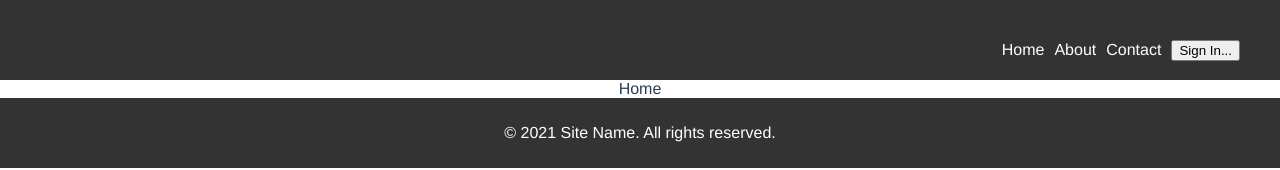
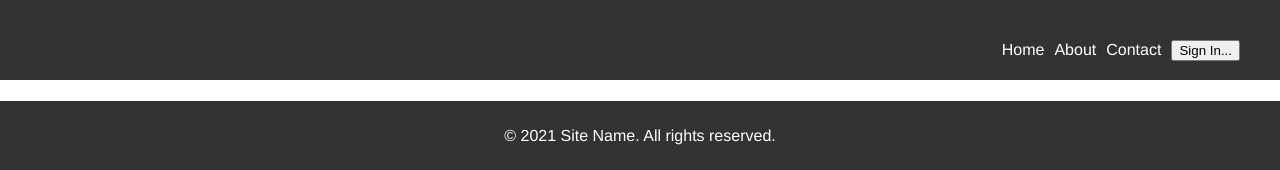
Before and after one commit to Koussai21/Projet-VueJS, a Vue app: page /#/ in a window 1280 px wide. Shown: the top 170 px of the page. Built offline with nearby package versions, Linux system fonts and the light colour scheme; no server answers.

Commit message:
Ex6: add / and /conversation routes

```diff
--- a/src/pages/ConversationIndexPage.vue
+++ b/src/pages/ConversationIndexPage.vue
@@ -18,10 +18,3 @@
     <!-- Add more placeholder messages as needed -->
   </div>
 </template>
-
-<script>
-export default {
-  name: 'Conversation',
-  // Add your component logic here
-}
-</script>
--- a/src/router/index.js
+++ b/src/router/index.js
@@ -1,22 +1,28 @@
 import { createRouter, createWebHashHistory } from 'vue-router'
-
-// 1. Define route components.
-// These can be imported from other files
-const Home = { template: '<div>Home</div>' }
-const Conversation = { template: '<div>Conversation</div>' }
+import Home from '../pages/HomePage.vue'
+import Conversation from '../pages/ConversationIndexPage.vue'
 
 // 2. Define some routes
 // Each route should map to a component.
 // We'll talk about nested routes later.
 const routes = [
-  { path: '/', component: Home },
-  { path: '/conversation', component: Conversation },
+  {
+  path: '/',
+  name: 'Home',
+  component: Home
+  },
+  {
+    path: '/Conversation',
+    name: 'Conversation',
+    component: Conversation
+  },
 ]
 
 // 3. Create the router instance and pass the `routes` option
 // You can pass in additional options here, but let's
 // keep it simple for now.
 const router = createRouter({
+
   // 4. Provide the history implementation to use. We
   // are using the hash history for simplicity here.
   history: createWebHashHistory(),
```
